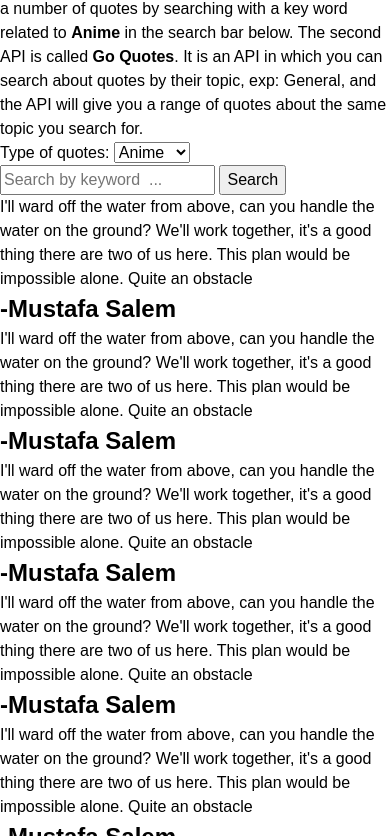
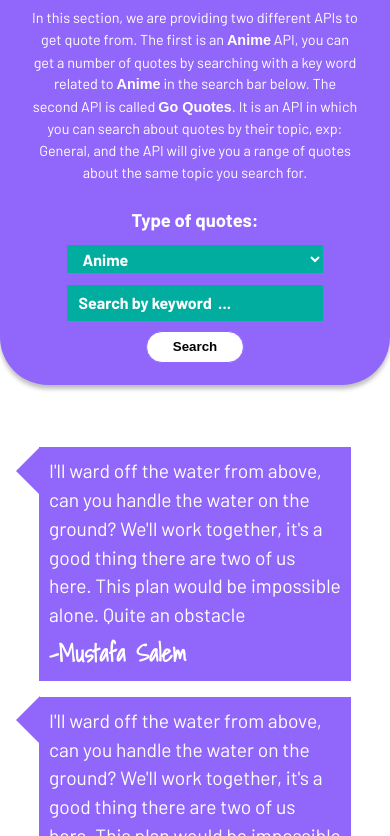
Before and after one commit to CA-G12/Get-Quotes, a website: page index.html in a window 390 px wide. Shown: the part 79-915 px from the top of the page. Drawn offline with Linux system fonts and the light colour scheme.

Commit message:
Added the styles for the webpage on mobile screens close #6

```diff
--- a/styles/style.css
+++ b/styles/style.css
@@ -45,3 +45,158 @@
   isolation: isolate;
 }
 /* End preset */
+
+:root {
+  --main-color: rgb(255, 255, 255);
+  --secondary-color: rgb(145, 103, 251);
+  --third-color: rgb(0, 0, 0);
+  --forth-color: rgb(1, 173, 158);
+}
+
+/* font-family: 'Barlow', sans-serif; */
+/* font-family: 'Shadows Into Light', cursive; */
+
+/* Starting the styles for the mobile screens. */
+
+body {
+  width: 100%;
+  min-height: 100vh;
+  background-color: var(--main-color);
+}
+
+.container {
+  width: 100%;
+  height: 100vh;
+  color: var(--main-color);
+}
+
+.container__section-one {
+  width: 100%;
+  height: 55%;
+  padding: 1rem 2rem;
+  display: flex;
+  flex-direction: column;
+  justify-content: center;
+  gap: 1.5rem;
+  background-color: var(--secondary-color);
+  border-bottom-left-radius: 3rem;
+  border-bottom-right-radius: 3rem;
+  box-shadow: 0px 4px 4px rgba(0, 0, 0, 0.25);
+}
+
+.container__section-one__desc {
+  width: 100%;
+  display: flex;
+  flex-direction: column;
+  gap: 1rem;
+}
+
+.container__section-one__desc__title {
+  font-size: 2rem;
+  font-family: "Barlow", sans-serif;
+  text-align: center;
+}
+
+.container__section__desc__text {
+  font-size: 0.9rem;
+  font-family: "Barlow", sans-serif;
+  text-align: center;
+}
+
+.container__section-one__search {
+  width: 100%;
+  display: flex;
+  flex-direction: column;
+  align-items: center;
+  gap: 0.5rem;
+}
+
+label,
+input,
+select {
+  font-family: "Barlow", sans-serif;
+}
+
+label[for="type"] {
+  font-weight: bold;
+  font-size: 1.15rem;
+  display: inline;
+  text-align: center;
+}
+
+#type {
+  width: 80%;
+  height: 2rem;
+  padding: 5px 12px;
+  font-weight: bold;
+  background-color: var(--forth-color);
+  color: var(--main-color);
+  border: 2px solid var(--secondary-color);
+}
+
+#search {
+  width: 80%;
+  height: 2.5rem;
+  /* border-radius: 1rem; */
+  padding: 8px 12px;
+  border: 2px solid var(--secondary-color);
+  background-color: var(--forth-color);
+  color: var(--main-color);
+}
+
+::placeholder {
+  color: var(--main-color);
+  font-weight: bold;
+}
+
+#search-btn {
+  width: 30%;
+  height: 2rem;
+  border: 1px solid var(--secondary-color);
+  background-color: var(--main-color);
+  color: var(--third-color);
+  font-size: smaller;
+  font-weight: bold;
+  border-radius: 1rem;
+  cursor: pointer;
+}
+
+.container__section-two {
+  width: 100%;
+  height: 100vh;
+  display: flex;
+  flex-direction: column;
+  justify-content: center;
+  align-items: center;
+  gap: 1rem;
+  transform: translateY(55rem);
+}
+
+.container__section-two .quote {
+  width: 80%;
+  height: 35vh;
+  padding: 10px;
+  background-color: var(--secondary-color);
+  position: relative;
+}
+
+.container__section-two .quote::before {
+  content: "";
+  position: absolute;
+  left: -47px;
+  top: -0.5px;
+  border: 1.5rem solid transparent;
+  border-right-color: var(--secondary-color);
+}
+
+.quote__text {
+  font-size: 1.2rem;
+  font-family: "Barlow", sans-serif;
+  margin-bottom: 0.3rem;
+}
+
+.quote__author {
+  font-family: "Shadows Into Light", cursive;
+}
+
+/* Ending the styles for the mobile screens. */
```
